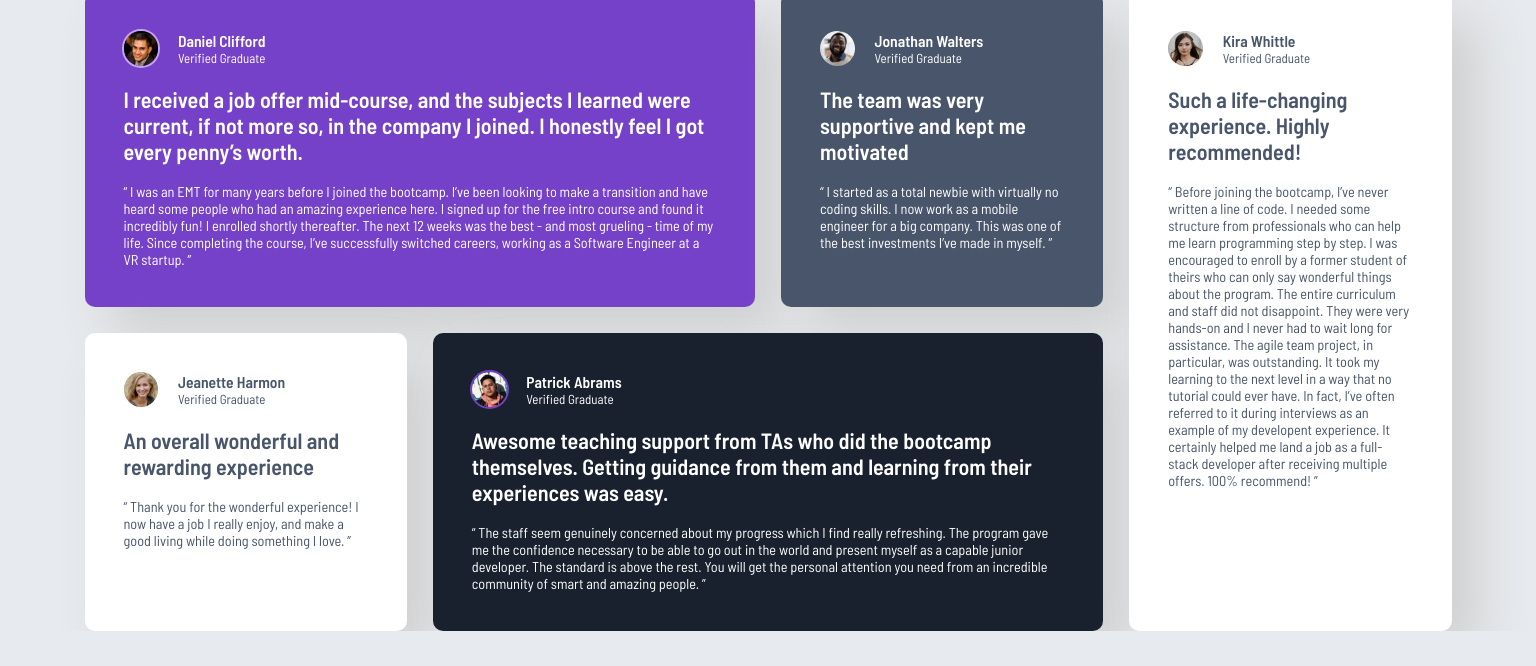
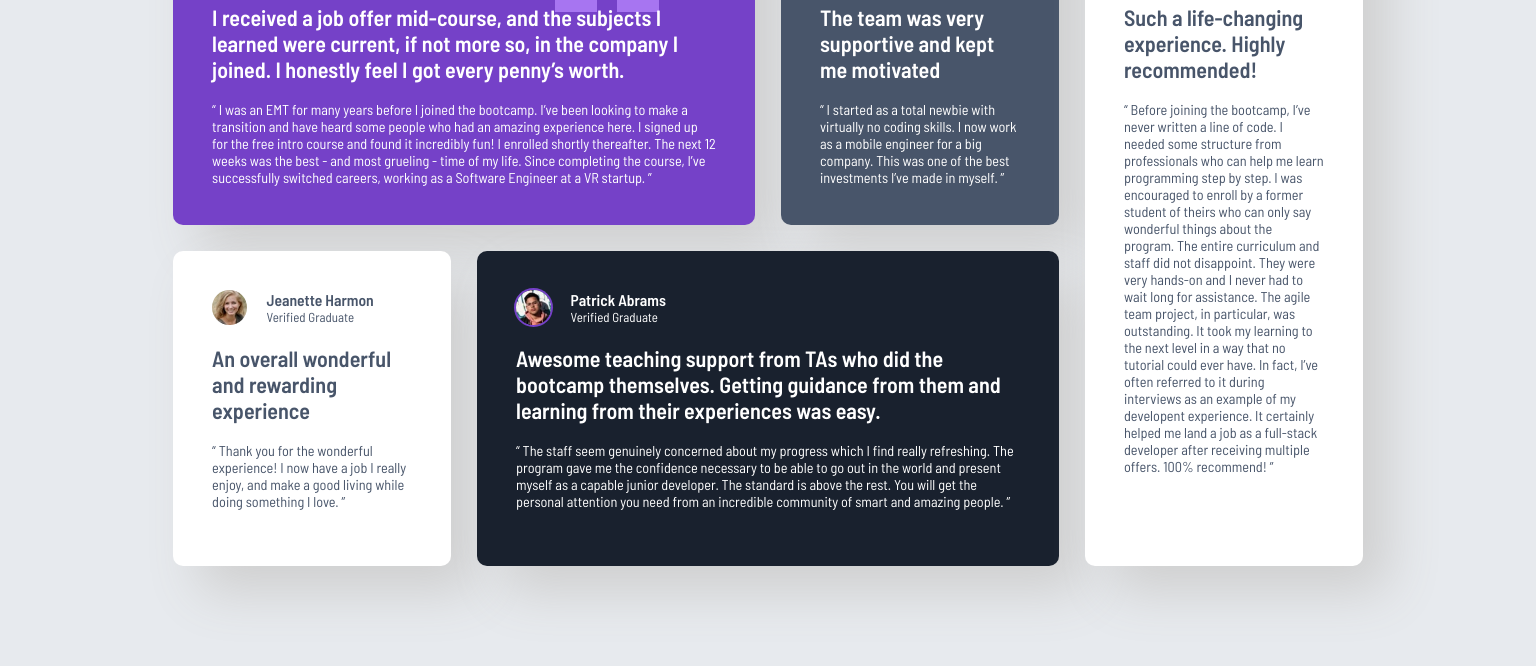
Before and after one commit to mohamed0175/testimonials-grid-section-main, a plain HTML site: page index.html in a window 1536 px wide. Shown: the part 190-856 px from the top of the page. Before the commit the page ends 821 px from the top, so only its background shows below. Drawn offline with Linux system fonts and the light colour scheme.

Commit message:
v2.0
done

```diff
--- a/styles.css
+++ b/styles.css
@@ -153,13 +153,13 @@ section p:last-child {
     }
 }
 
-@media(min-width: 1400px) {
+@media(min-width: 989px) {
     html {
-        height: 100%;
+        /* height: 100%; */
     }
 
     body {
-        height: 100%;
+        /* height: 100%; */
     }
 
     .container {
@@ -167,7 +167,7 @@ section p:last-child {
         display: grid;
         grid-template-columns: repeat(4, 1fr);
         grid-template-rows: repeat(2, 1fr);
-        padding: 10rem 5rem;
+        padding: 6vh 10vw;
     }
 
     .container article {
@@ -176,6 +176,9 @@ section p:last-child {
 
     .container article:first-child {
         grid-area: 1 / 1 / 2 / 3;
+        background-image: url(images/bg-pattern-quotation.svg);
+        background-repeat: no-repeat;
+        background-position: 80% 0;
     }
 
     .container article:nth-child(2) {
```
